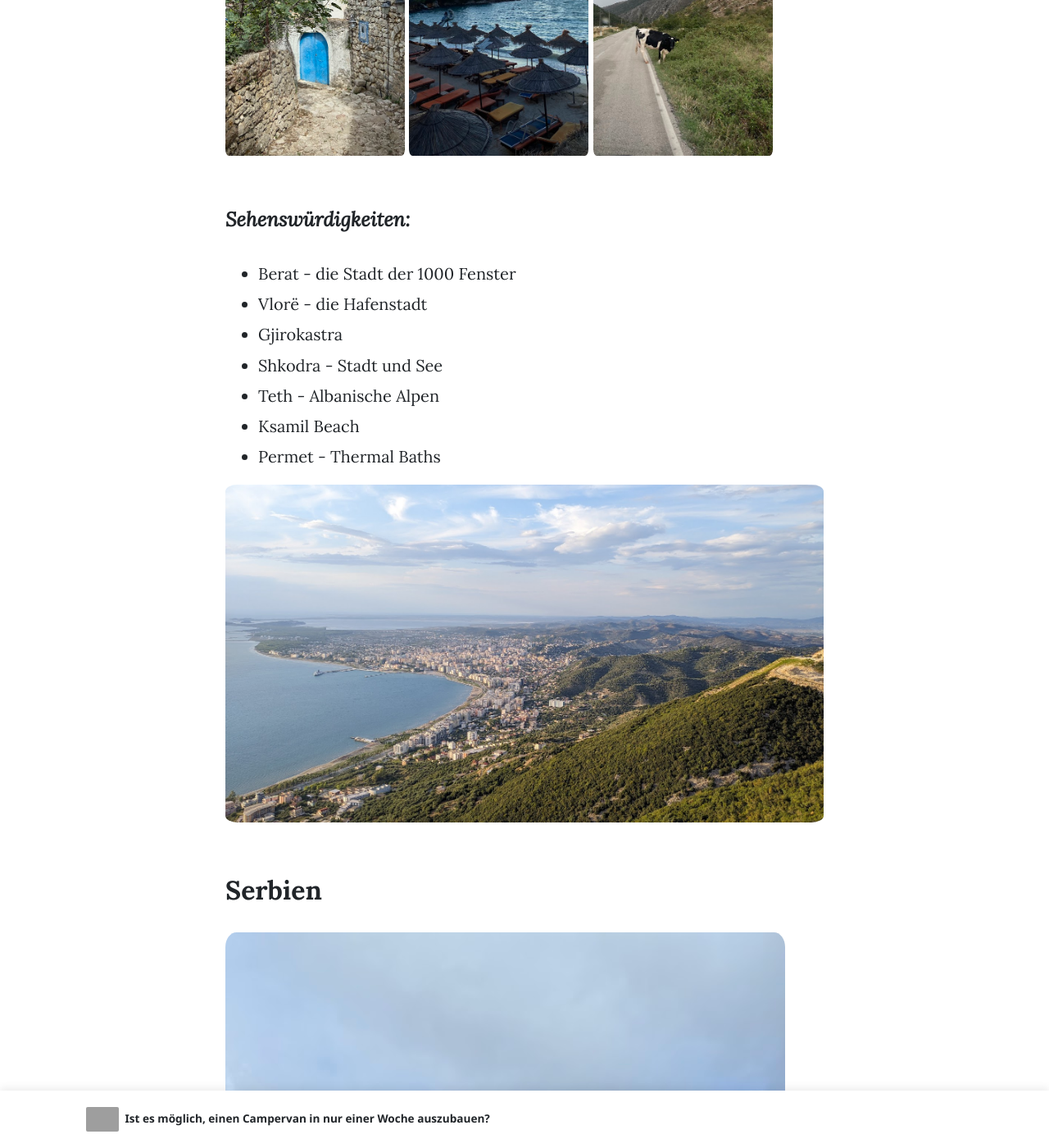
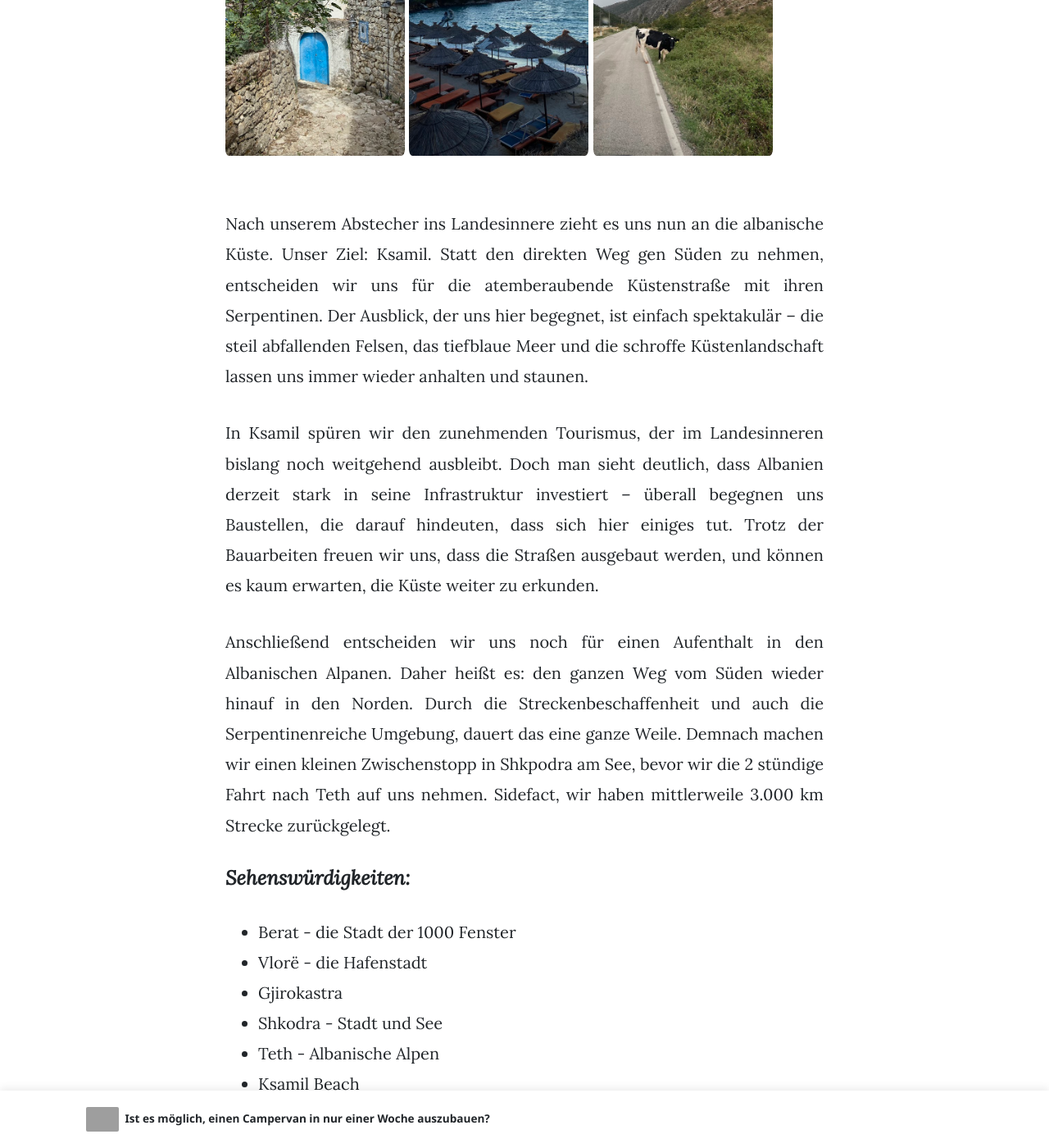
Before and after one commit to travelbuddi/travelbuddi.github.io, a Jekyll site: the page built from _posts/2024-08-08-Osteuropa-Balkan.md, in a window 1280 px wide and 1400 px high, scrolled down 12908 px. Shown: the whole window at 82% size. Built offline with Jekyll 4.4.1, drawn with Linux system fonts in a browser that asks for light colours; nearby versions of some CDN libraries; some of the changed text lies outside the part shown; grey boxes are pictures that could not be loaded.

Commit message:
Update Albanien

```diff
--- a/_posts/2024-08-08-Osteuropa-Balkan.md
+++ b/_posts/2024-08-08-Osteuropa-Balkan.md
@@ -121,7 +121,11 @@ Entlang der SH4 schlängelten wir uns am Fluss Vjosa entlang durch das Gebirge u
 ![Albanien](/assets/images/Albanien06.jpg){: width="30%"}
 ![Albanien](/assets/images/Albanien07.jpg){: width="30%"}
 
+Nach unserem Abstecher ins Landesinnere zieht es uns nun an die albanische Küste. Unser Ziel: Ksamil. Statt den direkten Weg gen Süden zu nehmen, entscheiden wir uns für die atemberaubende Küstenstraße mit ihren Serpentinen. Der Ausblick, der uns hier begegnet, ist einfach spektakulär – die steil abfallenden Felsen, das tiefblaue Meer und die schroffe Küstenlandschaft lassen uns immer wieder anhalten und staunen.
 
+In Ksamil spüren wir den zunehmenden Tourismus, der im Landesinneren bislang noch weitgehend ausbleibt. Doch man sieht deutlich, dass Albanien derzeit stark in seine Infrastruktur investiert – überall begegnen uns Baustellen, die darauf hindeuten, dass sich hier einiges tut. Trotz der Bauarbeiten freuen wir uns, dass die Straßen ausgebaut werden, und können es kaum erwarten, die Küste weiter zu erkunden.
+
+Anschließend entscheiden wir uns noch für einen Aufenthalt in den Albanischen Alpanen. Daher heißt es: den ganzen Weg vom Süden wieder hinauf in den Norden. Durch die Streckenbeschaffenheit und auch die Serpentinenreiche Umgebung, dauert das eine ganze Weile. Demnach machen wir einen kleinen Zwischenstopp in Shkpodra am See, bevor wir die 2 stündige Fahrt nach Teth auf uns nehmen. Sidefact, wir haben mittlerweile 3.000 km Strecke zurückgelegt.
 
 #### *Sehenswürdigkeiten:*
 * Berat - die Stadt der 1000 Fenster
```
